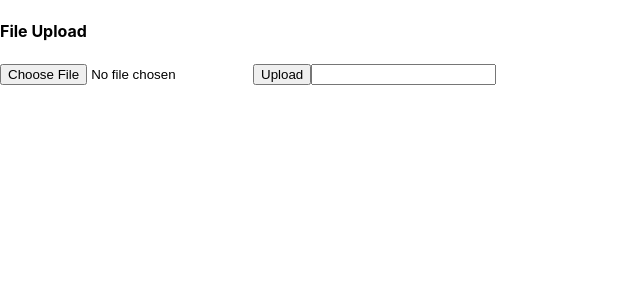
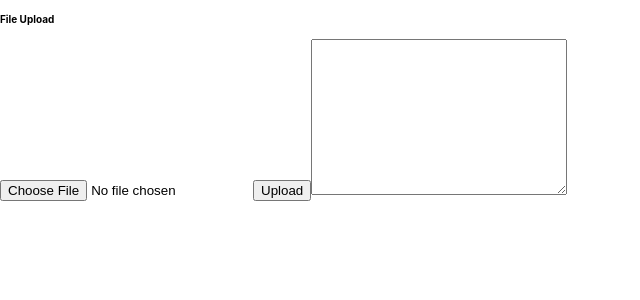
Before and after one commit to skipzero/svg-animation-tool, a React (Create React App) app: page / in a window 1280 px wide. Shown: the top 300 px of the page, without its empty margins (0-640 px from the left). Built offline with nearby package versions, Linux system fonts and the light colour scheme.

Commit message:
parsing svg file and displaying text in text area box!

```diff
--- a/src/App.css
+++ b/src/App.css
@@ -1,3 +1,6 @@
+html {
+  font-size: 10px;
+}
 .App {
   text-align: center;
 }
@@ -5,6 +8,12 @@
 .App-logo {
   height: 40vmin;
   pointer-events: none;
+}
+
+#file-output {
+  display: inline;
+  height: 15rem;
+  width: 25rem;
 }
 
 @media (prefers-reduced-motion: no-preference) {
--- a/src/App.js
+++ b/src/App.js
@@ -3,19 +3,41 @@ import './App.css';
 
 function App() {
   const [file, setFile] = useState();
+  const [fileUrl, setFileUrl] = useState();
   const refFile = useRef();
+
+  function readFileAsync(file) {
+    return new Promise((resolve, reject) => {
+      let reader = new FileReader();
+
+      reader.onload = () => {
+        resolve(reader.result);
+      }
+      reader.onerror = reject;
+
+      reader.readAsText(file)
+    })
+  }
 
   function handleSubmit(event) {
     const svgFile = refFile.current.files[0]
-    const fileUrl = window.URL.createObjectURL(svgFile);
-    setFile(fileUrl);
+    setFileUrl(window.URL.createObjectURL(svgFile));
+    processFile(svgFile);
+  }
 
+  async function processFile(file) {
+    try {
+      let fileText = await readFileAsync(file)
+      setFile(fileText)
+    } catch (err) {
+      console.log(`ERROR: ${err}`);
+    }
   }
   return (<>
     <h4> File Upload </h4> <input type="file" ref={refFile} onChange={handleSubmit}/>
     <button type = "submit" > Upload </button>
-    <input value={file}></input>
-    <img src={file}></img>
+    <textarea value={file} id="file-output"></textarea>
+    <img src={fileUrl}></img>
     </>
   );
 }
```
